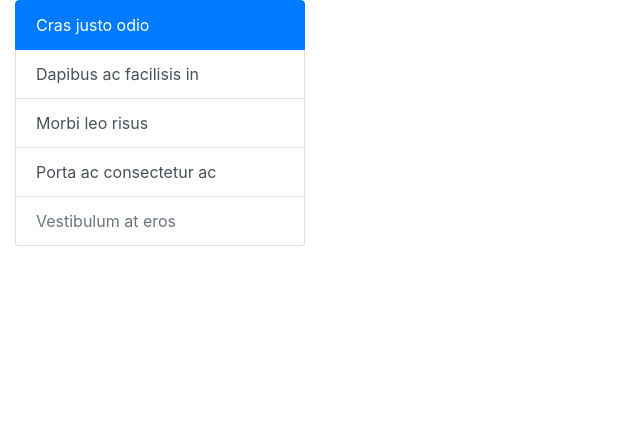
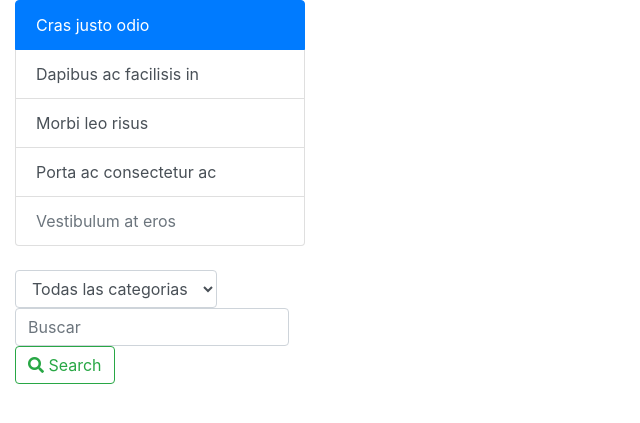
Before and after one commit to BatCodeDev/reto3, a PHP site: template view/productsView.twig in a window 1280 px wide. Shown: the part 56-479 px from the top of the page, without its empty margins (0-640 px from the left). Run offline with PHP 8.4, Linux system fonts and the light colour scheme; the template is opened without the code that fills it, so the values that code supplies are empty; some libraries are stand-ins or nearby versions.

Commit message:
Add files via upload

```diff
--- a/view/productsView.twig
+++ b/view/productsView.twig
@@ -1,13 +1,5 @@
 {% extends "genericLayout.twig"%}
 {% block content %}
-    <style>
-        .card{
-            padding: 0;
-        }
-        .card img{
-            cursor: pointer;
-        }
-    </style>
     <div class="row">
         <div class="col-md-3">
             <div class="list-group">
@@ -19,29 +11,50 @@
                 <button type="button" class="list-group-item list-group-item-action">Porta ac consectetur ac</button>
                 <button type="button" class="list-group-item list-group-item-action" disabled>Vestibulum at eros</button>
             </div>
+            <br>
+            <form class="form-inline my-2 my-lg-0" id="searchForm" onsubmit="return ajax_listen(this.id, 'index.php?controller=Category&action=searchP', searchProducts)">
+                <select class="selectpicker  show-menu-arrow form-control" name="category" id="category">
+                    <option>Todas las categorias</option>
+                    {% for element in categories %}
+                        <option value="{{ element.id }}">{{ element.name }}</option>
+                    {% endfor %}
+                </select>
+                <input class="form-control mr-sm-2" type="search" placeholder="Buscar" aria-label="Search" name="search" id="search">
+                <button class="btn btn-outline-success my-2 my-sm-0" type="submit"><i class="fas fa-search"></i> Search</button>
+            </form>
         </div>
         <div class="col-md-9">
             <div id="modelContainter"></div>
             <div class="modal fade" id="ProductModal" tabindex="-1" role="dialog" aria-labelledby="ProductModalLabel" aria-hidden="true">
                 <div class="modal-dialog" role="document">
                     <div class="modal-content">
+                        <form id="product" onsubmit="return ajax_listen(this.id, 'index.php?controller=Product&action=addCart', addCart)">
+
                             <div class="modal-header">
-                            <h5 class="modal-title" id="ProductModalLabel">Modal title</h5>
+                                <h5 name="nameProduct" class="modal-title" id="ProductModalLabel">Modal title</h5>
                                 <button type="button" class="close" data-dismiss="modal" aria-label="Close">
                                     <span aria-hidden="true">&times;</span>
                                 </button>
                             </div>
+                            <div id="data">
+                                <input type="hidden" name="idProduct">
+                                <input type="hidden" name="nameProduct">
+                                <input type="hidden" name="prizeProduct">
+                                <input type="hidden" name="imgProduct">
+                            </div>
                             <div class="modal-body"></div>
                             <div class="modal-footer">
                                 <button type="button" class="btn btn-secondary" data-dismiss="modal">Close</button>
-                            <button type="button" class="btn btn-primary" id="buy">Comprar</button>
+                                <input type="submit" class="btn btn-primary" id="buy" value="Comprar">
                             </div>
+                        </form>
                     </div>
                 </div>
             </div>
             <div class="row">
-                {% for product in products %}
-                    <div class="card col-md-4" style="width: 18rem;">
+                {% if search is defined %}
+                    {% for product in search %}
+                        <div class="card col-md-4 col-6 p-0" style="width: 18rem;">
                             <img id="{{ product.id }}" src="img/productImg/{{ product.img }}" class="card-img-top" alt="..." onclick="modal(this.id)" data-toggle="modal" data-target="#ProductModal">
                             <div class="card-body">
                                 <p class="card-text">
@@ -49,6 +62,17 @@
                             </div>
                         </div>
                     {% endfor %}
+                {% else %}
+                    {% for product in products %}
+                        <div class="card col-md-4 col-6 p-0" style="width: 18rem;">
+                            <img id="{{ product.id }}" src="img/productImg/{{ product.img }}" class="card-img-top" alt="..." onclick="modal(this.id)" data-toggle="modal" data-target="#ProductModal">
+                            <div class="card-body">
+                                <p class="card-text">
+                                    {{ product.name }}</p>
+                            </div>
+                        </div>
+                    {% endfor %}
+                {% endif %}
             </div>
         </div>
     </div>
```
Lines whose indentation alone changed are shown as unchanged.
